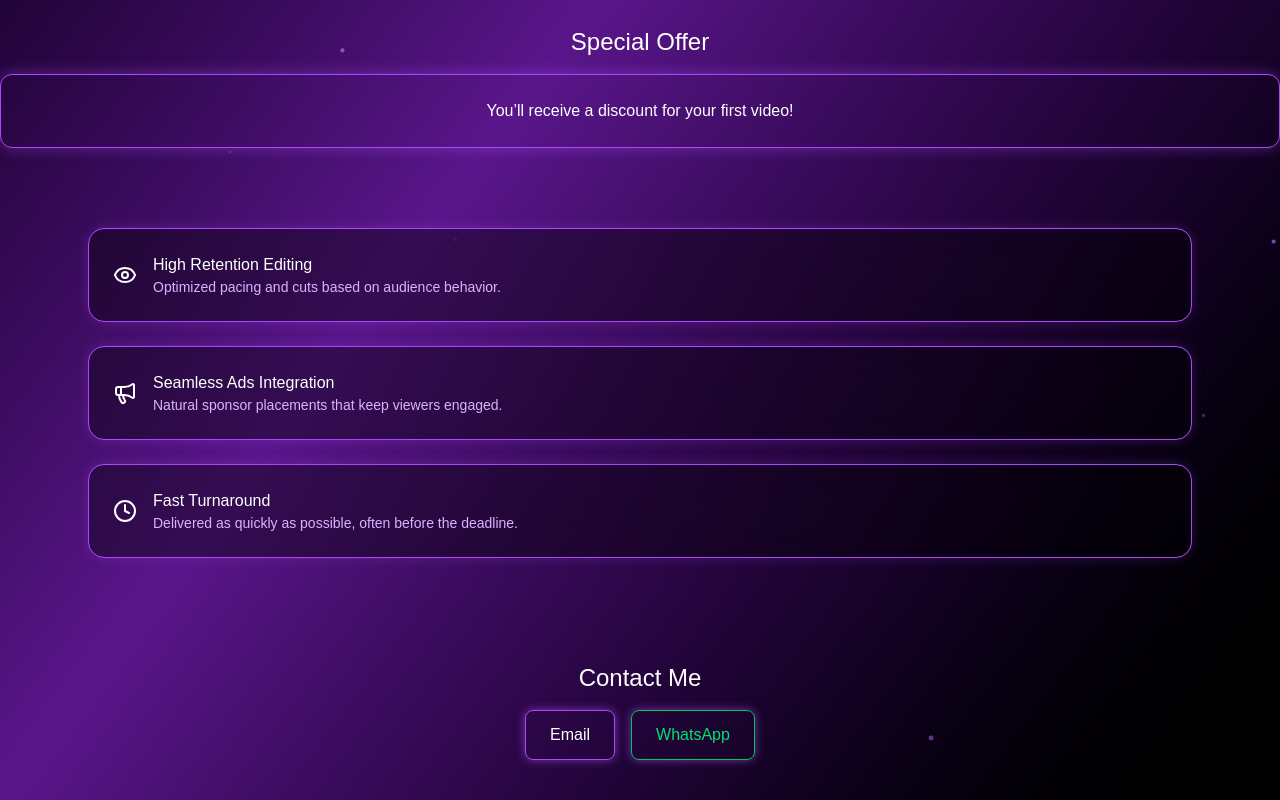
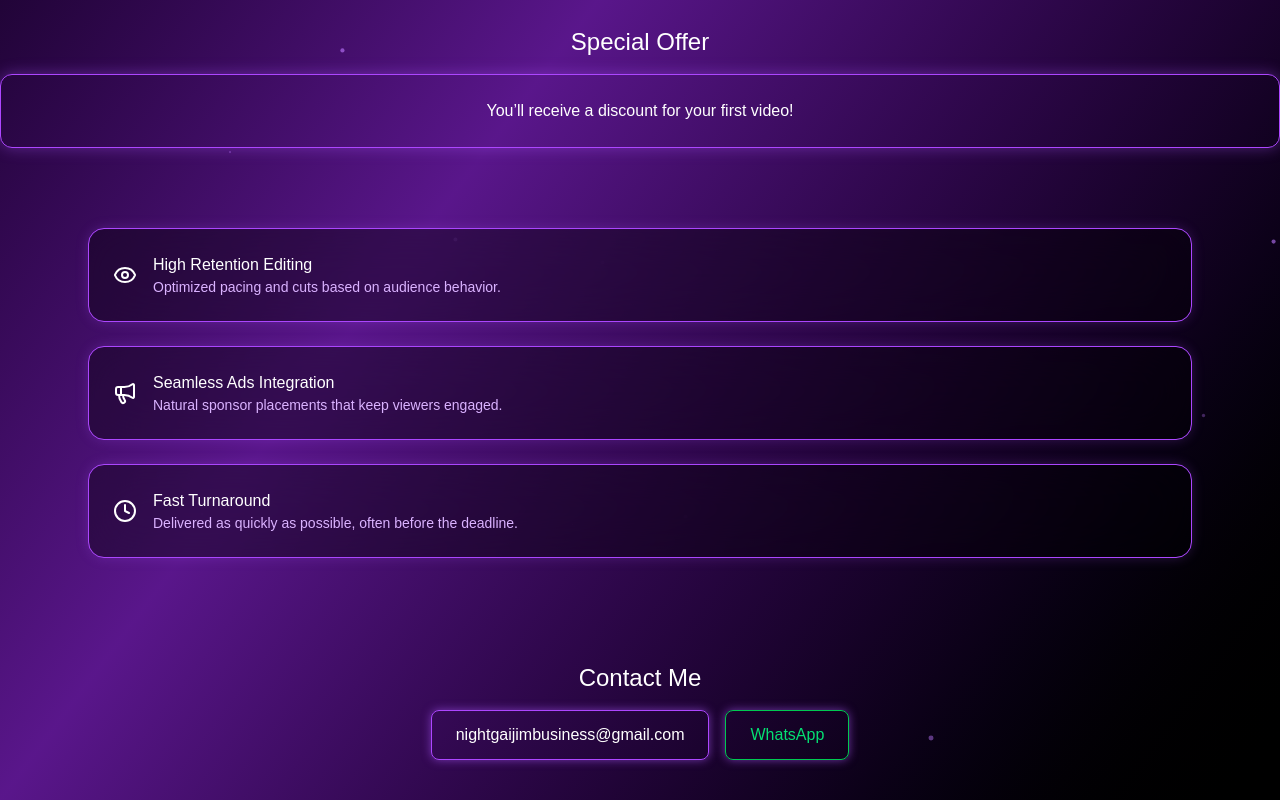
Before and after one commit to NightGaijin/Portfolio, a Next.js app: page / in a window 1280 px wide. Shown: the part 912-1712 px from the top of the page. Built offline with nearby package versions, Linux system fonts and the light colour scheme.

Commit message:
atualização

```diff
--- a/app/page.js
+++ b/app/page.js
@@ -178,7 +178,7 @@ export default function Portfolio() {
         <h2 className="text-2xl mb-4">Contact Me</h2>
 
         <div className="flex gap-4 justify-center flex-wrap">
-          <MagneticButton text="Email" link="mailto:nightgaijimbusiness@email.com" />
+          <MagneticButton text="nightgaijimbusiness@gmail.com" link="mailto:nightgaijimbusiness@email.com" />
           <MagneticButton text="WhatsApp" link="https://wa.me/5581994339483" green />
         </div>
       </section>
```
